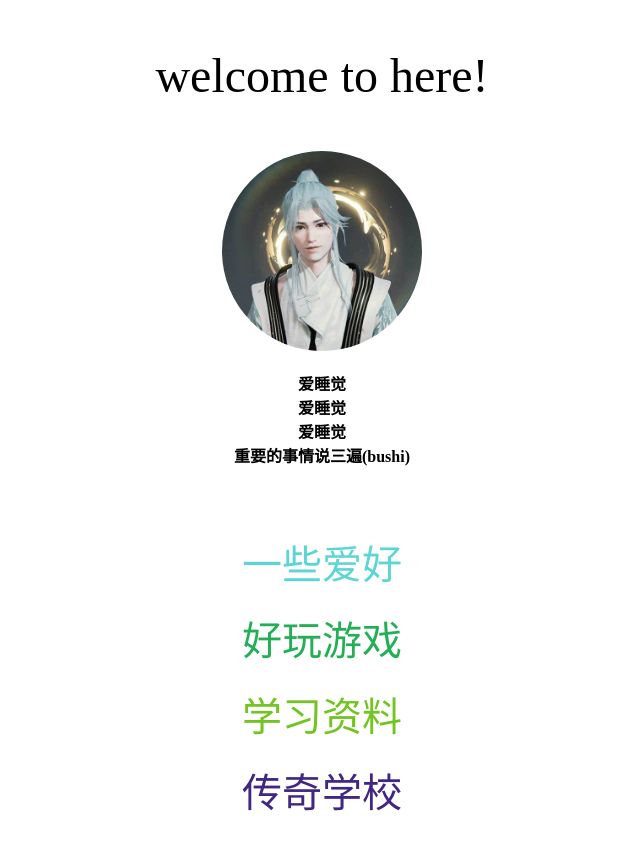
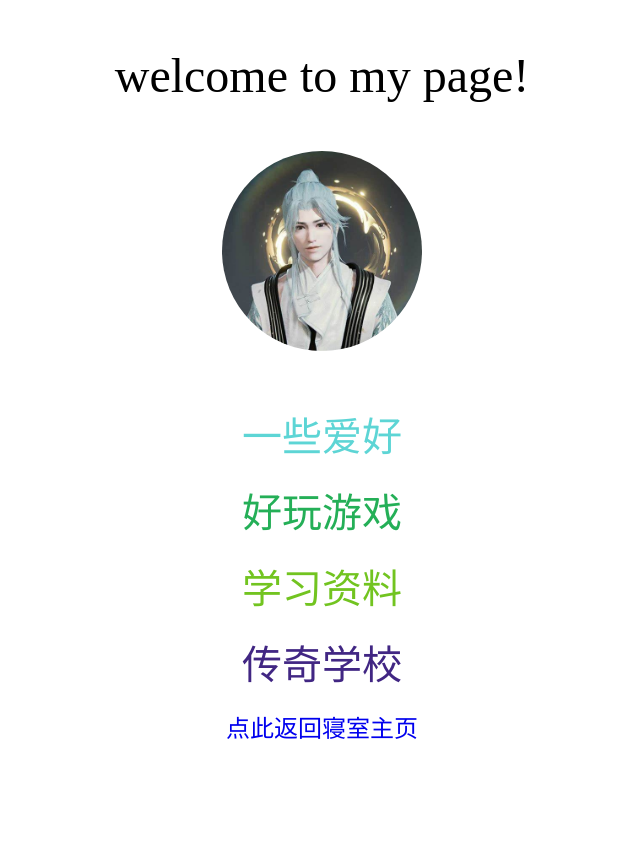
Before and after one commit to weakpoint1066/xw, a plain HTML site: page index.html in a window 1280 px wide. Shown: the whole page, without its empty margins (318-958 px from the left). After the commit the page ends 802 px from the top, so only its background shows below. Drawn offline with Linux system fonts and the light colour scheme.

Commit message:
Add files via upload

```diff
--- a/index.html
+++ b/index.html
@@ -24,7 +24,7 @@ style = "background-attachment:fixed;background-size:100% 100%;">
    </div> -->
    <div style = "text-align:center;">
     <p style = "font-size:300%;">
-        welcome to here!
+        welcome to my page!
     </head>
 
    </div>
@@ -33,15 +33,13 @@ style = "background-attachment:fixed;background-size:100% 100%;">
                 size: cover;
                 ">
                 <img
-                style = "
-
-
-                  width: 200px;
+        style = "
+            width: 200px;
             height: 200px;
             border-radius:50%;
             object-fit: cover;  "
                 src="image/OIP-C.jpg">
-                <p><b>
+                <!-- <p><b>
                     爱睡觉
                     <br>
                     爱睡觉
@@ -49,7 +47,7 @@ style = "background-attachment:fixed;background-size:100% 100%;">
                     爱睡觉
                     <br>
                     重要的事情说三遍(bushi)
-                </b></p><b></b>
+                </b></p><b></b> -->
    </div>
    <div
     style = "
@@ -84,6 +82,8 @@ style = "background-attachment:fixed;background-size:100% 100%;">
                 font-size:250%
                 "
     href="web/4.html">传奇学校</a>
+    <br><br>
+    <a style = "font-size :150%"href="https://dawnise.github.io/Dormitory_224/">点此返回寝室主页</a>
    </div>
 </body>
 </html>
```
Also changed, not shown: web/1.html (+1 -1 lines), web/4.html (line endings or trailing spaces).
